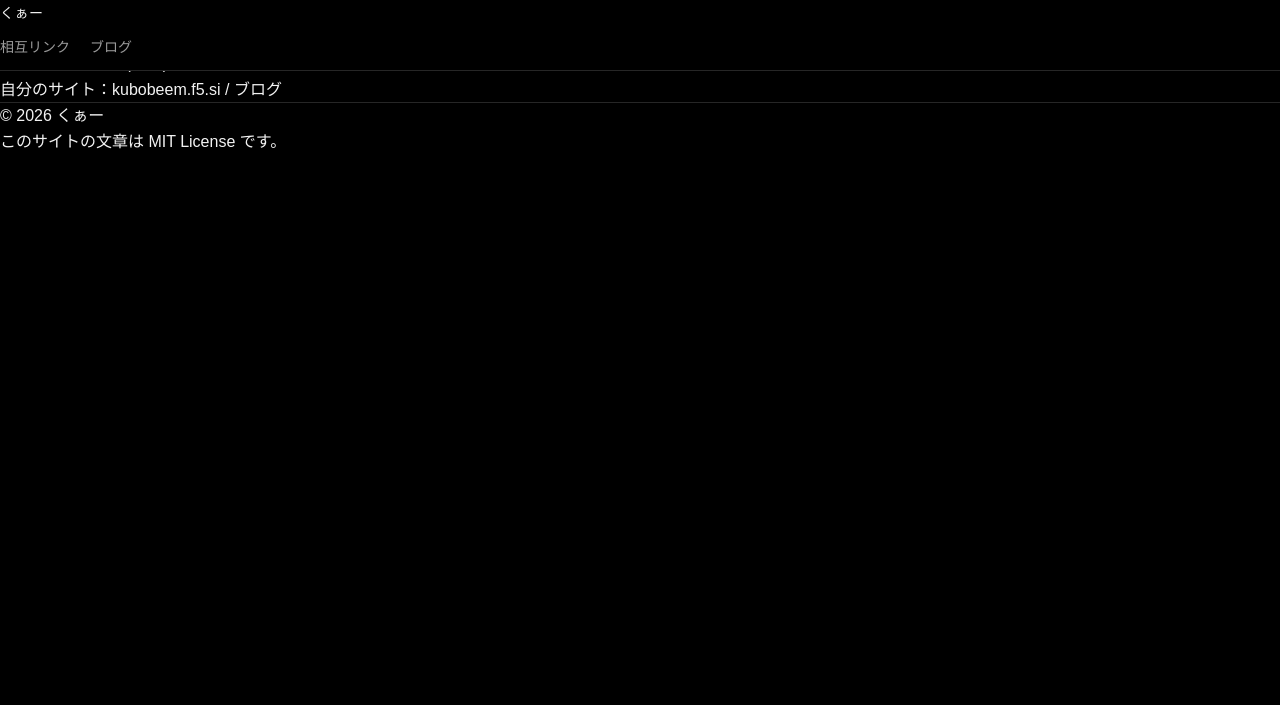
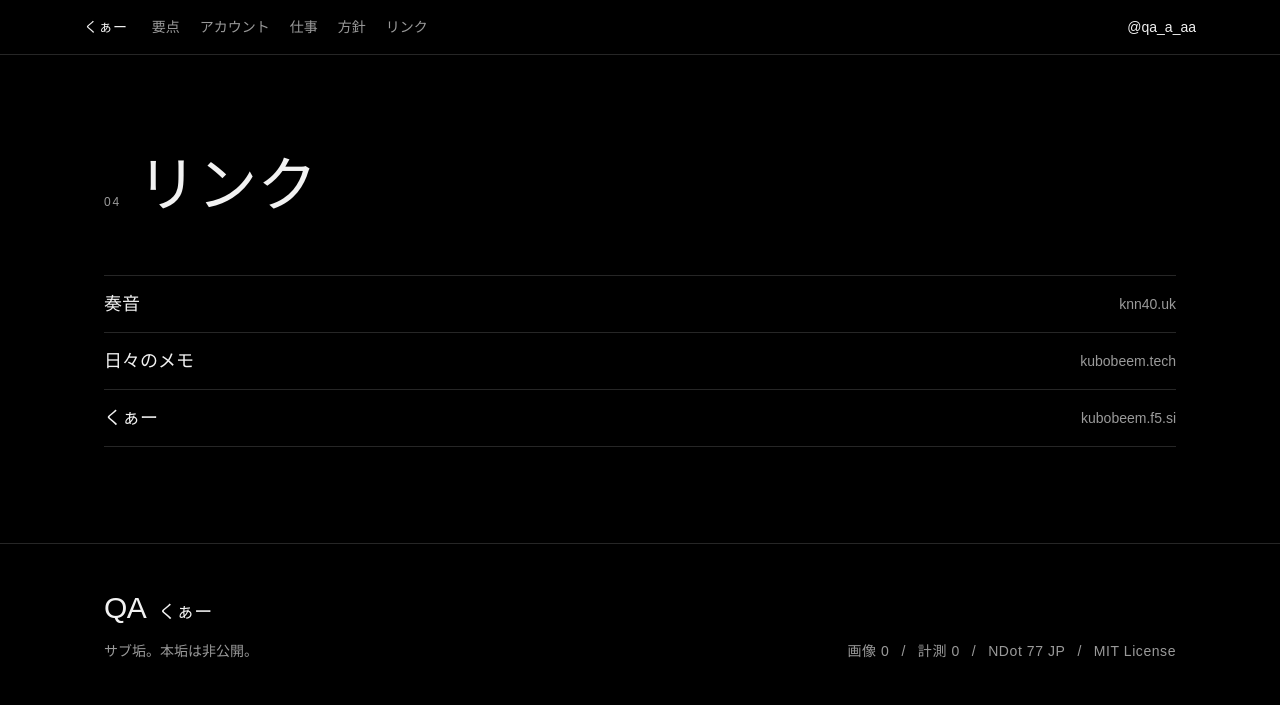
Before and after one commit to kubobeem/kubobeem-s5-si_andwww_kuboes.ninja, a plain HTML site: page links.html in a window 1280 px wide. Drawn offline with Linux system fonts and the light colour scheme; a web font is replaced by a local one.

Commit message:
testtest風に作り直し: 黒背景・赤アクセント・NType82/Ndot77JP自前フォント

```diff
--- a/links.html
+++ b/links.html
@@ -3,42 +3,60 @@
 <head>
 <meta charset="utf-8">
 <meta name="viewport" content="width=device-width,initial-scale=1">
-<title>相互リンク - くぁー</title>
-<meta name="description" content="くぁーの相互リンク。">
+<title>リンク - くぁー</title>
+<meta name="description" content="くぁーのリンク。">
+<meta name="theme-color" content="#000000">
 <meta property="og:type" content="website">
-<meta property="og:title" content="相互リンク - くぁー">
-<meta property="og:description" content="くぁーの相互リンク。">
+<meta property="og:title" content="リンク - くぁー">
+<meta property="og:description" content="くぁーのリンク。">
 <meta property="og:url" content="https://kubobeem.f5.si/links.html">
 <meta property="og:image" content="https://kuboes.ninja/og.png">
 <meta name="twitter:card" content="summary_large_image">
-<meta name="twitter:title" content="相互リンク - くぁー">
-<meta name="twitter:description" content="くぁーの相互リンク。">
+<meta name="twitter:title" content="リンク - くぁー">
+<meta name="twitter:description" content="くぁーのリンク。">
 <meta name="twitter:image" content="https://kuboes.ninja/og.png">
+<link rel="preload" href="fonts/NType82-Headline.woff2" as="font" type="font/woff2" crossorigin>
+<link rel="preload" href="fonts/NType82-Regular.woff2" as="font" type="font/woff2" crossorigin>
+<link rel="preload" href="fonts/Ndot77JP.woff2" as="font" type="font/woff2" crossorigin>
 <link rel="stylesheet" href="style.css">
 </head>
 <body>
 
 <header>
+<div class="header-in">
 <a class="logo" href="index.html">くぁー</a>
 <nav>
-<a href="links.html">相互リンク</a>
-<a href="https://kubobeem.tech/">ブログ</a>
+<a href="index.html#top">要点</a>
+<a href="index.html#accounts">アカウント</a>
+<a href="index.html#work">仕事</a>
+<a href="index.html#policy">方針</a>
+<a href="index.html#links">リンク</a>
 </nav>
+<a class="header-x" href="https://x.com/qa_a_aa">@qa_a_aa</a>
+</div>
 </header>
 
 <main>
-<h1>相互リンク</h1>
-
-<div class="cards">
-<a class="card" href="https://knn40.uk/"><strong>knn40.uk</strong><span>ZòuYīn (奏音)</span></a>
+<section class="block" style="padding-top:56px">
+<div class="section-in">
+<div class="section-head"><span class="kicker">04</span><h2>リンク</h2></div>
+<ul class="link-list">
+<li><a href="https://knn40.uk/"><span class="name">奏音</span><span class="meta">knn40.uk</span></a></li>
+<li><a href="https://kubobeem.tech/"><span class="name">日々のメモ</span><span class="meta">kubobeem.tech</span></a></li>
+<li><a href="https://kubobeem.f5.si/"><span class="name">くぁー</span><span class="meta">kubobeem.f5.si</span></a></li>
+</ul>
 </div>
-
-<p>自分のサイト：<a href="https://kubobeem.f5.si/">kubobeem.f5.si</a> / <a href="https://kubobeem.tech/">ブログ</a></p>
+</section>
 </main>
 
 <footer>
-<p>© 2026 くぁー</p>
-<p>このサイトの文章は <a href="LICENSE">MIT License</a> です。</p>
+<div class="footer-in">
+<div>
+<p class="footer-brand"><span class="qa">QA</span><span class="name">くぁー</span></p>
+<p class="footer-sub">サブ垢。本垢は非公開。</p>
+</div>
+<p class="footer-meta">画像 0<span class="sep">/</span>計測 0<span class="sep">/</span>NDot 77 JP<span class="sep">/</span><a href="LICENSE">MIT License</a></p>
+</div>
 </footer>
 </body>
 </html>
```
